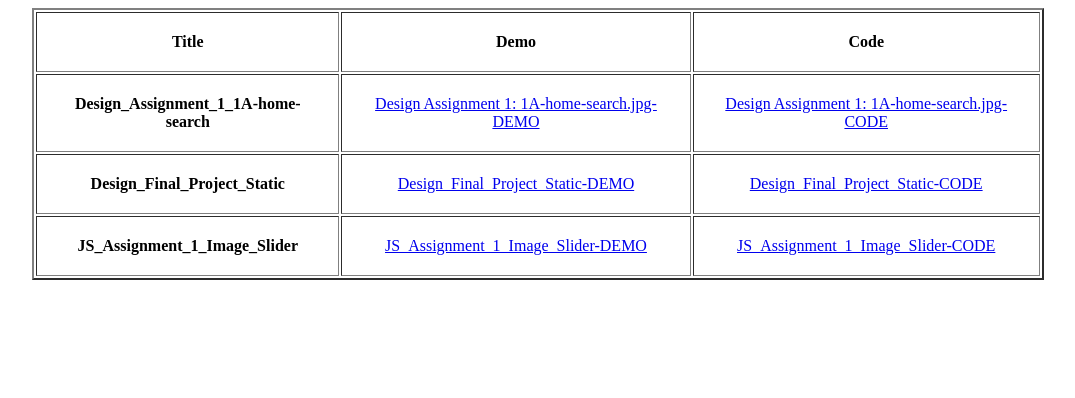
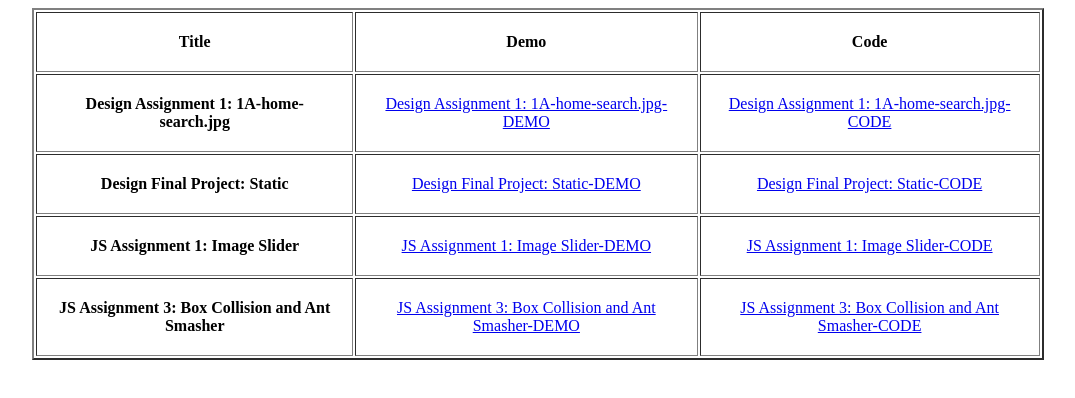
Before and after one commit to ashimrajbhandari/leapfrog, a plain HTML site: page index.html in a window 1280 px wide. Shown: the whole page, without its empty margins (102-1177 px from the left). Drawn offline with Linux system fonts and the light colour scheme.

Commit message:
index updated with assignment box collision

```diff
--- a/index.html
+++ b/index.html
@@ -21,19 +21,24 @@
                 <th>Code</th>
             </tr>
             <tr>
-                <td><strong>Design_Assignment_1_1A-home-search</strong></td>
+                <td><strong>Design Assignment 1: 1A-home-search.jpg</strong></td>
                 <td><a href="https://ashimrajbhandari.github.io/leapfrog/Design_Assignment_1_1A-home-search">Design Assignment 1: 1A-home-search.jpg-DEMO</a></td>
                 <td><a href="https://github.com/ashimrajbhandari/leapfrog/tree/master/Design_Assignment_1_1A-home-search">Design Assignment 1: 1A-home-search.jpg-CODE</a></td>
             </tr>
 	        <tr>
-                <td><strong>Design_Final_Project_Static</strong></td>
-                <td><a href="https://ashimrajbhandari.github.io/leapfrog/Design_Final_Project_Static/">Design_Final_Project_Static-DEMO</a></td>
-                <td><a href="https://github.com/ashimrajbhandari/leapfrog/tree/master/Design_Final_Project_Static">Design_Final_Project_Static-CODE</a></td>
+                <td><strong>Design Final Project: Static</strong></td>
+                <td><a href="https://ashimrajbhandari.github.io/leapfrog/Design_Final_Project_Static/">Design Final Project: Static-DEMO</a></td>
+                <td><a href="https://github.com/ashimrajbhandari/leapfrog/tree/master/Design_Final_Project_Static">Design Final Project: Static-CODE</a></td>
             </tr>
             <tr>
-                <td><strong>JS_Assignment_1_Image_Slider</strong></td>
-                <td><a href="https://ashimrajbhandari.github.io/leapfrog/JS-PROJECTS/ast1/">JS_Assignment_1_Image_Slider-DEMO</a></td>
-                <td><a href="https://github.com/ashimrajbhandari/leapfrog/tree/master/JS-PROJECTS/ast1">JS_Assignment_1_Image_Slider-CODE</a></td>
+                <td><strong>JS Assignment 1: Image Slider</strong></td>
+                <td><a href="https://ashimrajbhandari.github.io/leapfrog/JS-PROJECTS/ast1/">JS Assignment 1: Image Slider-DEMO</a></td>
+                <td><a href="https://github.com/ashimrajbhandari/leapfrog/tree/master/JS-PROJECTS/ast1">JS Assignment 1: Image Slider-CODE</a></td>
+            </tr>
+            <tr>
+                <td><strong>JS Assignment 3: Box Collision and Ant Smasher</strong></td>
+                <td><a href="https://ashimrajbhandari.github.io/leapfrog/JS-PROJECTS/ast3/">JS Assignment 3: Box Collision and Ant Smasher-DEMO</a></td>
+                <td><a href="https://github.com/ashimrajbhandari/leapfrog/tree/master/JS-PROJECTS/ast3">JS Assignment 3: Box Collision and Ant Smasher-CODE</a></td>
             </tr>
         </table>
     </body>
```
